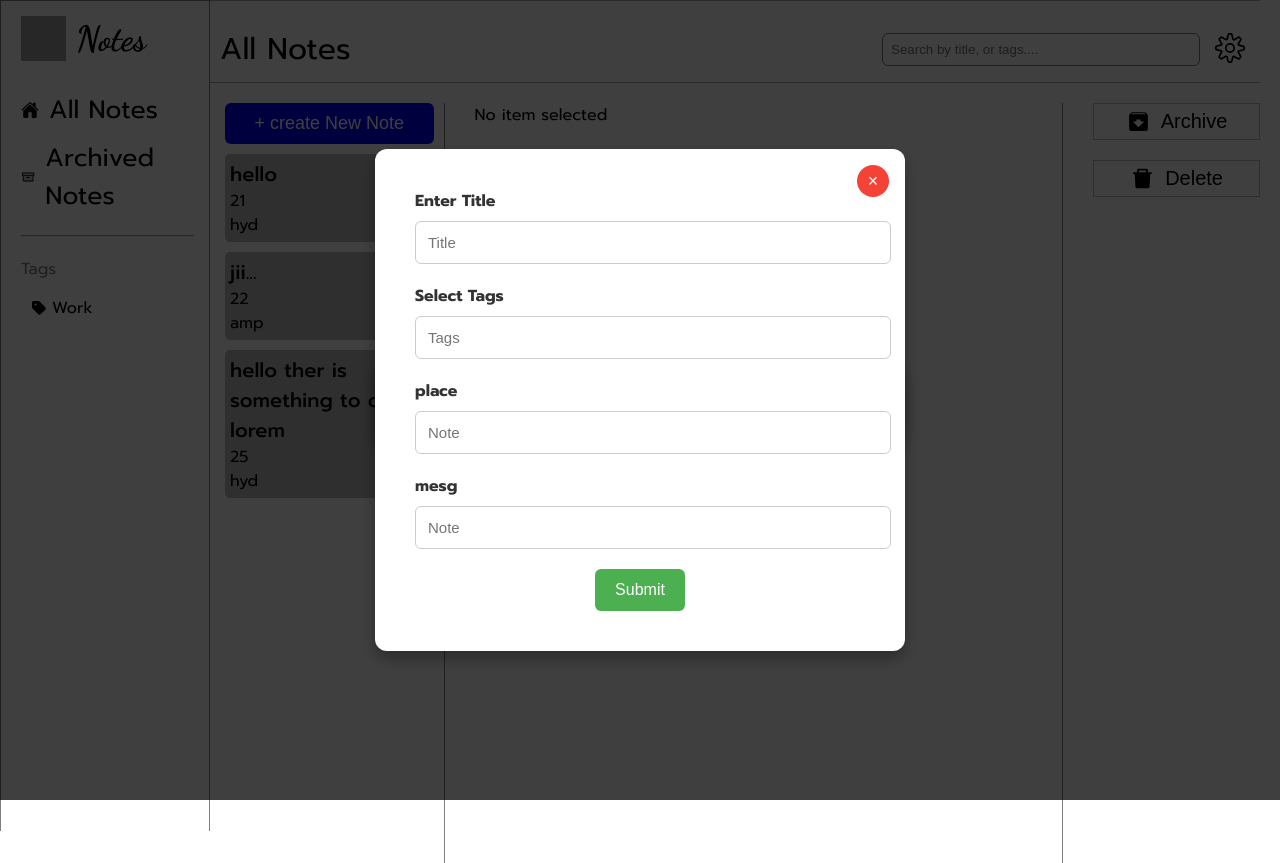
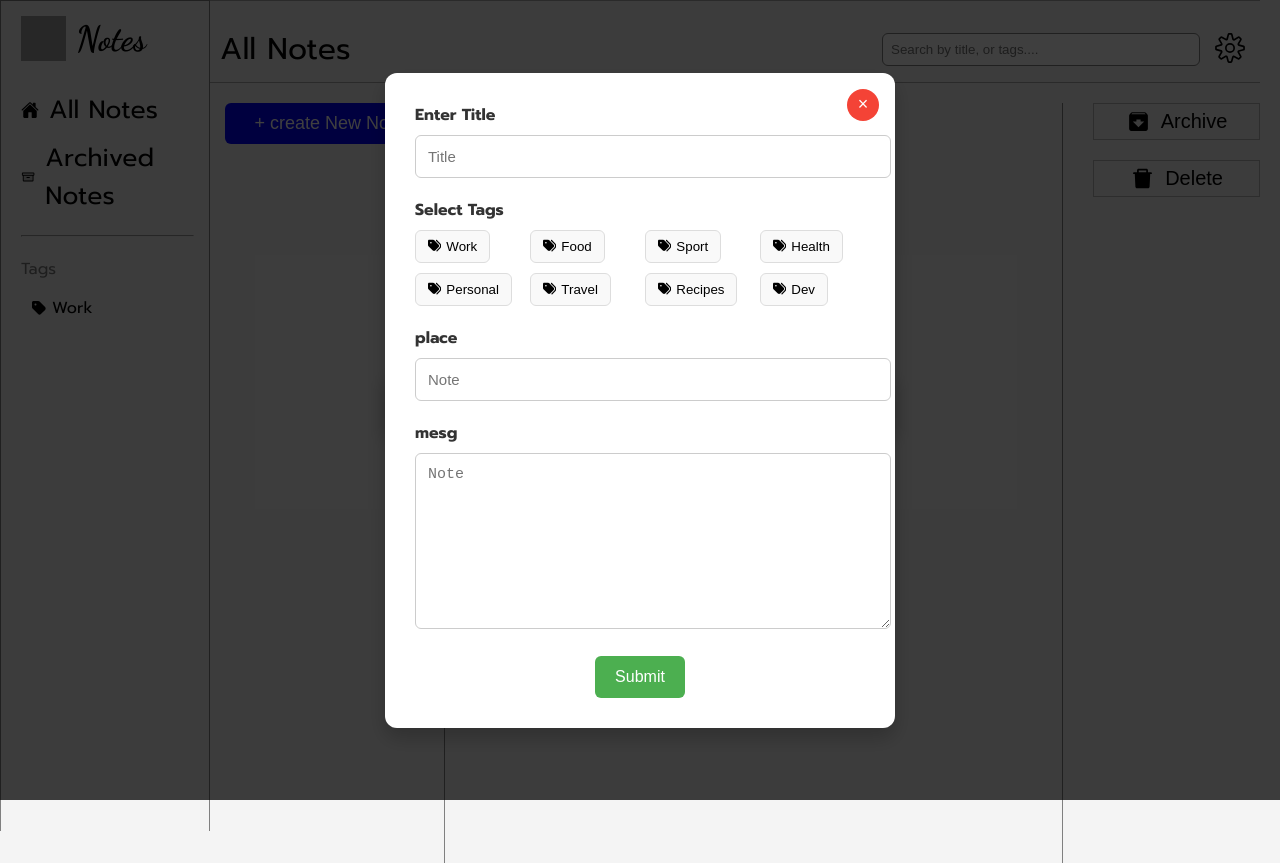
Before and after one commit to TarunK951/notes, a React (Vite) app in the folder Notes/: page / in a window 1280 px wide. Both pictures are taken after a click on the button "+ create New Note". Built offline with nearby package versions, Linux system fonts and the light colour scheme; grey boxes are pictures that could not be loaded.

Commit message:
tags select..

```diff
--- a/Notes/src/App.jsx
+++ b/Notes/src/App.jsx
@@ -7,29 +7,9 @@ import Header from "./components/header";
 import NavBar from "./components/NavBar";
 
 function App() {
-  const [notes, setNotes] = useState([
-    {
-      id: 1,
-      name: "hello",
-      age: "21",
-      place: "hyd",
-      mesg: "what all the content you wawnt to write and tell can be pasted here and will be sent in to this",
-    },
-    {
-      id: 2,
-      name: "jii...",
-      age: "22",
-      place: "amp",
-      mesg: "what all the content you wawnt to write and tell can be pasted here and will be sent in to this",
-    },
-    {
-      id: 3,
-      name: "hello ther is something to do lorem  ",
-      age: "25",
-      place: "hyd",
-      mesg: "what all the content you wawnt to write and tell can be pasted here and will be sent in to this",
-    },
-  ]);
+  const [notes, setNotes] = useState([]);
+
+  const [select, setSelect] = useState([]);
 
   const [display, setDisplay] = useState(null);
 
@@ -49,10 +29,18 @@ function App() {
                 setNotes={setNotes}
                 display={display}
                 setDisplay={setDisplay}
+                select={select}
+                setSelect={setSelect}
               />
             </div>
             <div className="body2">
-              <Body2 notes={notes} setNotes={setNotes} display={display} />
+              <Body2
+                note={notes}
+                setNotes={setNotes}
+                display={display}
+                select={select}
+                setSelect={setSelect}
+              />
             </div>
             <div className="body3">
               <Body3 />
--- a/Notes/src/components/Body.jsx
+++ b/Notes/src/components/Body.jsx
@@ -2,7 +2,7 @@ import React, { useState } from "react";
 import "./body.css";
 import Input from "./input";
 
-function Body({ setDisplay, notes, setNotes }) {
+function Body({ setDisplay, notes, setNotes, setSelect, select }) {
   const [open, setOpen] = useState(false);
   // const [show, setShow] = useState();
 
@@ -28,6 +28,8 @@ function Body({ setDisplay, notes, setNotes }) {
                 setOpen={setOpen}
                 setNotes={setNotes}
                 notes={notes}
+                setSelect={setSelect}
+                select={select}
               />
             </div>
           </div>
--- a/Notes/src/components/Body2.jsx
+++ b/Notes/src/components/Body2.jsx
@@ -10,7 +10,7 @@ function Body2({ display }) {
     <div>
       <div className="display">
         <p className="display-title"> {display.name}</p>
-        <p className="display-tags"> {display.age}</p>
+        <p className="display-tags"> {display.tags.join(", ")}</p>
         <p className="display-content"> {display.place}</p>
         <p className="display-mesg"> {display.mesg}</p>
       </div>
--- a/Notes/src/components/Input.jsx
+++ b/Notes/src/components/Input.jsx
@@ -1,29 +1,47 @@
 import React, { useState } from "react";
+import { FaTags } from "react-icons/fa6";
 import "./input.css";
 
-function Input({ setOpen, notes, setNotes }) {
+function Input({ setOpen, notes, setNotes, select, setSelect }) {
   //
   const [title, setTitle] = useState("");
-  const [tags, setTags] = useState("");
+  const [tags, setTags] = useState([]);
   const [place, setPlace] = useState("");
   const [mesg, setMesg] = useState("");
+  const [activeTags, setActiveTags] = useState([]);
   //
   const add = () => {
     setNotes([
       ...notes,
       {
         id: notes.length + 1,
-        name: title,
-        age: tags,
-        place: place,
-        mesg: mesg,
+        tags: tags.length === 0 ? "nothing selected" : tags,
+        name: title === "" ? "empty" : title,
+        place: place === "" ? "empty" : place,
+        mesg: mesg === "" ? "nothing written" : mesg,
       },
     ]);
     setOpen(!open);
-    setTags("");
+    setTags([]);
     setPlace("");
     setTitle("");
     setMesg("");
+  };
+  //
+  const tagged = (tag) => {
+    setTags((prevTags) => {
+      if (activeTags.includes(tag)) {
+        setActiveTags(activeTags.filter((t) => t !== tag)); // remove if already active
+      } else {
+        setActiveTags([...activeTags, tag]); // add if not active
+      }
+
+      if (prevTags.includes(tag)) {
+        return prevTags.filter((t) => t !== tag);
+      } else {
+        return [...prevTags, tag];
+      }
+    });
   };
   //
   return (
@@ -51,12 +69,72 @@ function Input({ setOpen, notes, setNotes }) {
           </div>
           <div>
             <h2>Select Tags</h2>
-            <input
-              type="text"
-              placeholder="Tags"
-              value={tags}
-              onChange={(e) => setTags(e.target.value)}
-            />
+            <div className="tag-buttons">
+              <button
+                className={`btn-tag ${
+                  activeTags.includes("work") ? "active" : ""
+                }`}
+                onClick={() => tagged("work")}
+              >
+                <FaTags /> Work
+              </button>
+              <button
+                className={`btn-tag ${
+                  activeTags.includes("food") ? "active" : ""
+                }`}
+                onClick={() => tagged("food")}
+              >
+                <FaTags /> Food
+              </button>
+              <button
+                className={`btn-tag ${
+                  activeTags.includes("sport") ? "active" : ""
+                }`}
+                onClick={() => tagged("sport")}
+              >
+                <FaTags /> Sport
+              </button>
+              <button
+                className={`btn-tag ${
+                  activeTags.includes("health") ? "active" : ""
+                }`}
+                onClick={() => tagged("health")}
+              >
+                <FaTags /> Health
+              </button>
+              <button
+                className={`btn-tag ${
+                  activeTags.includes("personal") ? "active" : ""
+                }`}
+                onClick={() => tagged("personal")}
+              >
+                <FaTags /> Personal
+              </button>
+              <button
+                className={`btn-tag ${
+                  activeTags.includes("travel") ? "active" : ""
+                }`}
+                onClick={() => tagged("travel")}
+              >
+                <FaTags /> Travel
+              </button>
+              <button
+                className={`btn-tag ${
+                  activeTags.includes("recipes") ? "active" : ""
+                }`}
+                onClick={() => tagged("recipes")}
+              >
+                <FaTags /> Recipes
+              </button>
+              <button
+                className={`btn-tag ${
+                  activeTags.includes("dev") ? "active" : ""
+                }`}
+                onClick={() => tagged("dev")}
+              >
+                <FaTags /> Dev
+              </button>
+            </div>
           </div>
           <div>
             <h2>place</h2>
@@ -69,7 +147,7 @@ function Input({ setOpen, notes, setNotes }) {
           </div>
           <div>
             <h2>mesg</h2>
-            <input
+            <textarea
               type="text"
               placeholder="Note"
               value={mesg}
--- a/Notes/src/components/input.css
+++ b/Notes/src/components/input.css
@@ -4,6 +4,7 @@ body {
   font-family: "Poppins", sans-serif;
   margin: 0;
   padding: 0;
+  background-color: #f4f4f4;
 }
 
 .inputPopUp {
@@ -24,10 +25,10 @@ body {
 .popUp {
   background-color: #ffffff;
   border-radius: 12px;
-  padding: 40px;
+  padding: 30px;
   width: 450px;
   position: relative;
-  box-shadow: 0 8px 16px rgba(0, 0, 0, 0.3);
+  box-shadow: 0 10px 20px rgba(0, 0, 0, 0.2);
 }
 
 .closeBtn {
@@ -62,12 +63,26 @@ body {
   color: #333;
 }
 
-.inputs input {
+.inputs input,
+.inputs textarea {
   width: 100%;
   padding: 12px;
   border: 1px solid #ccc;
   border-radius: 6px;
   font-size: 15px;
+  transition: border-color 0.3s ease;
+  outline: none;
+}
+
+.inputs input:focus,
+.inputs textarea:focus {
+  border-color: #4caf50;
+  box-shadow: 0 0 5px rgba(76, 175, 80, 0.5);
+}
+
+.inputs textarea {
+  height: 150px;
+  resize: vertical;
 }
 
 .submitBtn {
@@ -80,9 +95,43 @@ body {
   cursor: pointer;
   transition: background-color 0.3s ease;
   display: block;
-  margin: 20px auto 0; /* Centering the button */
+  margin: 20px auto 0;
 }
 
 .submitBtn:hover {
   background-color: #45a049;
 }
+
+.tag-buttons {
+  display: grid;
+  grid-template-columns: repeat(auto-fit, minmax(100px, 1fr));
+  justify-content: center;
+  row-gap: 10px;
+  column-gap: 10px;
+}
+
+.btn-tag {
+  display: flex;
+  padding: 8px 12px;
+  align-items: center;
+  justify-content: center;
+  width: fit-content;
+  gap: 5px;
+  border: 1px solid #ddd;
+  border-radius: 6px;
+  background-color: #f9f9f9;
+  transition: background-color 0.3s ease, color 0.3s ease,
+    border-color 0.3s ease;
+}
+
+.btn-tag:hover {
+  background-color: rgba(149, 195, 132, 0.763);
+  color: #000000;
+  border-color: rgba(149, 195, 132, 0.763);
+}
+
+.btn-tag.active {
+  background-color: #4caf50;
+  color: white;
+  border-color: #4caf50;
+}
```
